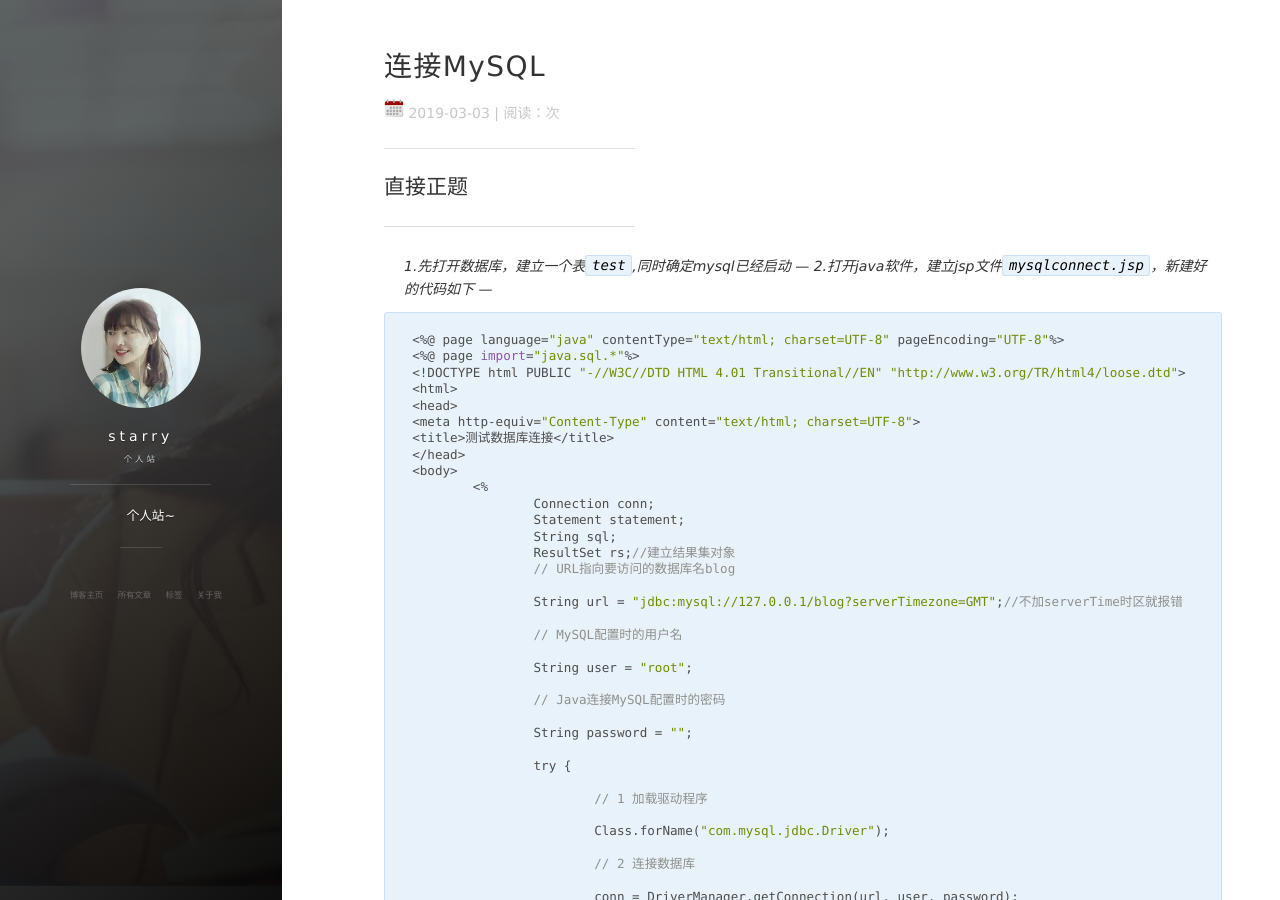
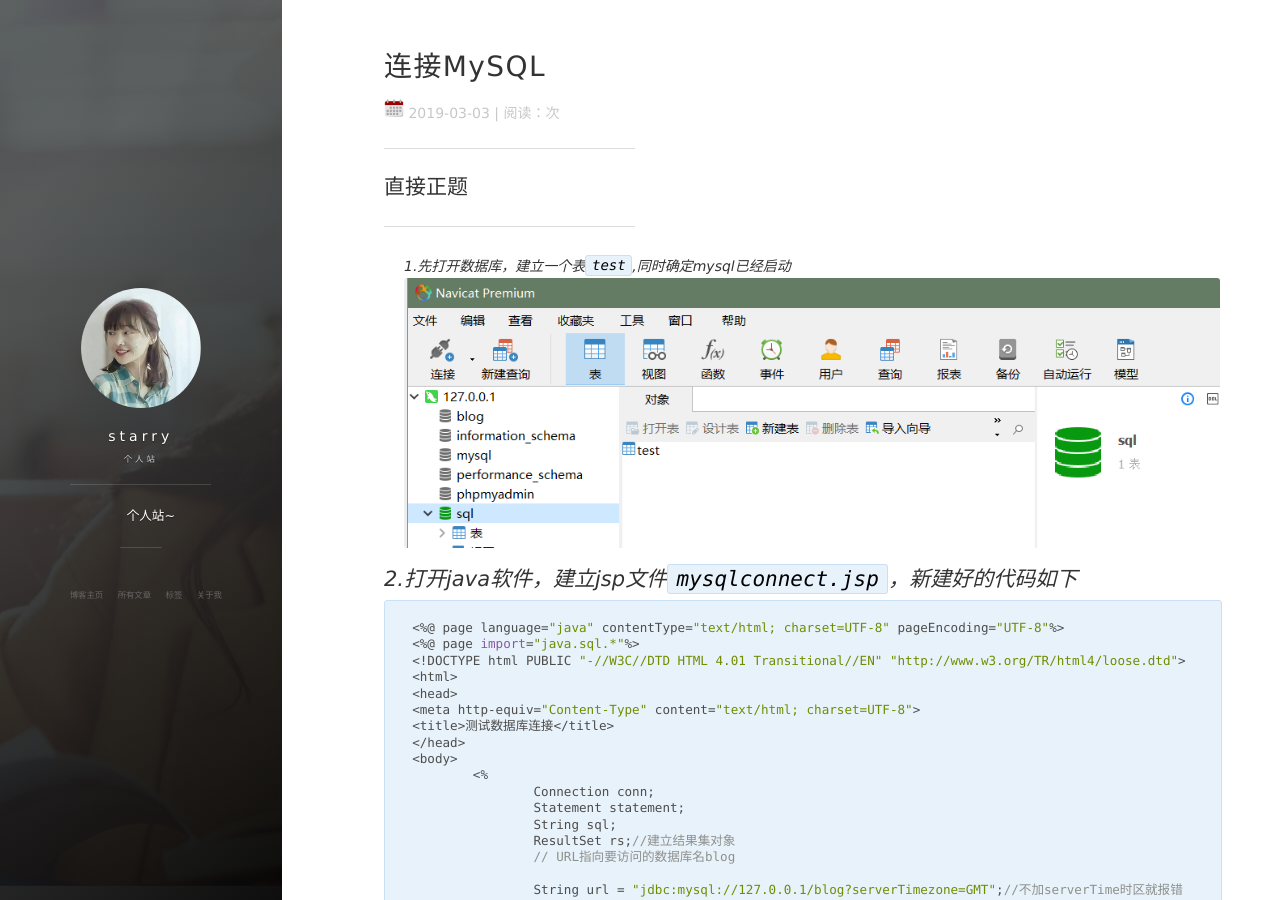
Before and after one commit to MMstarry/MMstarry.github.io, a Jekyll site: the page built from _posts/2019-03-03-连接MySQL.md, in a window 1280 px wide and 900 px high. Built offline with Jekyll 4.4.1, drawn with Linux system fonts in a browser that asks for light colours; nearby versions of some CDN libraries; comment, search, counter and statistics services are not loaded.

Commit message:
Update 2019-03-03-连接MySQL.md

````diff
--- a/_posts/2019-03-03-连接MySQL.md
+++ b/_posts/2019-03-03-连接MySQL.md
@@ -9,7 +9,8 @@ tag: JavaWeb
 ## 直接正题
 ---
 *1.先打开数据库，建立一个表`test`,同时确定mysql已经启动*
----
+![](/images/posts/sqlcon1.png)
+
 *2.打开java软件，建立jsp文件`mysqlconnect.jsp`，新建好的代码如下*
 ---
 ```
````
